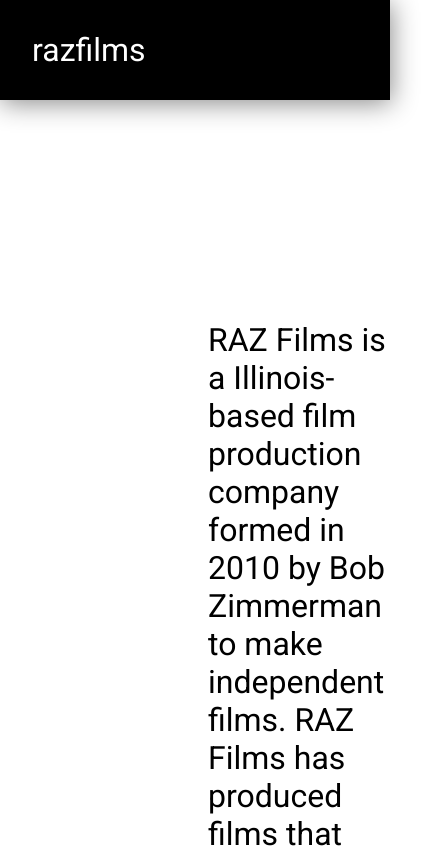
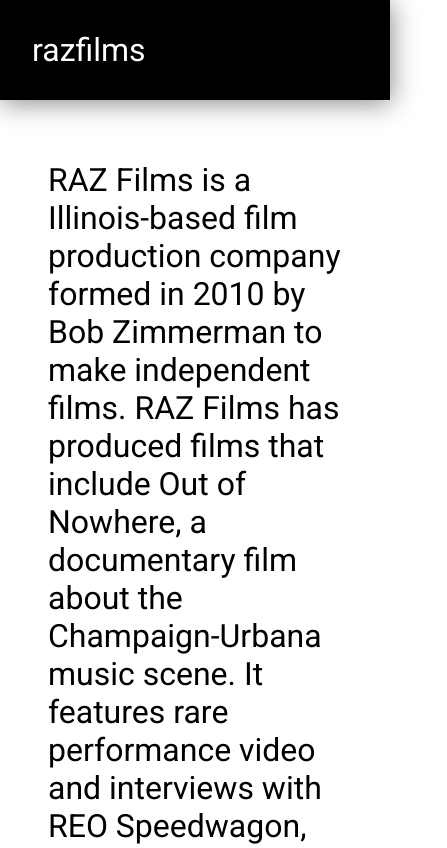
Before and after one commit to rtzimmerman/razfilms, an Angular app: page /about in a window 390 px wide. Shown: the top 848 px of the page, 447 px wide, since content can reach past the window. Built offline with nearby package versions, Linux system fonts and the light colour scheme.

Commit message:
about page styling

```diff
--- a/src/app/about/about.component.css
+++ b/src/app/about/about.component.css
@@ -1,6 +1,10 @@
 .about {
-  padding: 10rem;
+  padding: 3rem;
   display: flex; }
+  @media screen and (max-width: 792px) {
+    .about {
+      padding: 0;
+      font-size: 1rem; } }
   .about .about-stub {
     padding: 3rem; }
     .about .about-stub p {
--- a/src/app/about/about.component.scss
+++ b/src/app/about/about.component.scss
@@ -1,5 +1,9 @@
 .about {
-    padding: 10rem;
+    @media screen and (max-width: 792px){
+        padding: 0;
+        font-size: 1rem;
+    }
+    padding: 3rem;
     display: flex;
     .about-stub {
         padding: 3rem;
```
Also changed, not shown: 1 other file (tests, documents, lock files or other folders).
